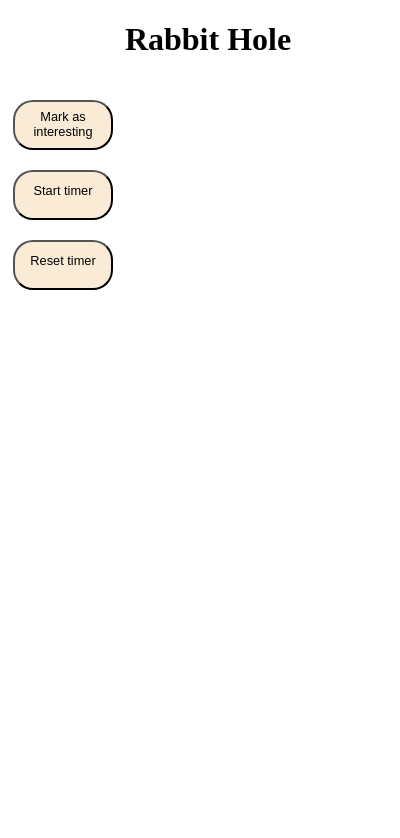
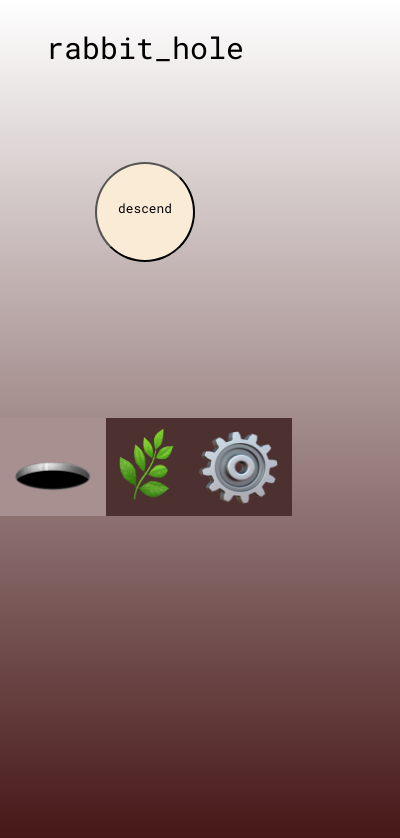
Before and after one commit to shashaty/rabbit-hole, a browser extension: page popup.html in a window 400 px wide. Drawn offline with Linux system fonts and the light colour scheme.

Commit message:
html & css skeleton

```diff
--- a/popup.html
+++ b/popup.html
@@ -1,73 +1,31 @@
-<!DOCTYPE html>
-<html>
+<!DOCTYPE HTML>
+<html lang="en">
 
 <head>
-    <style>
-        button {
-            background-color: antiquewhite;
-            display: block;
-            margin-left: auto;
-            margin-right: auto;
-            height: 50px;
-            width: 100px;
-            outline: none;
-            border-radius: 20px;
-        }
-
-        button:hover {
-            cursor: pointer;
-            color: red;
-            opacity: 0.4;
-        }
-
-        .wrapper {
-            width: 400px;
-            height: 300px;
-        }
-
-        .buttonContainer {
-            padding-top: 20px;
-        }
-
-        .buttonsWrapper {
-            width: 110px;
-            height: 60px;
-
-        }
-
-        .buttonText {
-            font-size: 0.8rem;
-            transform: translateY(-25%);
-        }
-
-        .mainHeader {
-            text-align: center;
-        }
-
-        #leftButtonsWrapper {
-            text-align: left;
-        }
-
-        #savePage {}
-
-        #pageDisplay {
-            text-align: center;
-            font-size: 1.5rem;
-        }
-
-        #timerDisplay {
-            text-align: right;
-        }
-
-    </style>
+    <meta charset="UTF-8">
+    <title>Rabbit Hole</title>
+    <link href="styles/styles.css" rel="stylesheet" type="text/css">
 </head>
 
 <body>
     <div class="wrapper">
 
         <h1 class="mainHeader">
-            Rabbit Hole
+            rabbit_hole
         </h1>
+
+
+        <div class="buttonsWrapper" id="centerButtonsWrapper">
+            <div class="buttonContainer" id="descentContainer">
+                <button id="descentButton">
+                    <p class="buttonText">
+                        descend
+                    </p>
+                </button>
+            </div>
+        </div>
+
+
 
 <div class="buttonsWrapper" id="leftButtonsWrapper">
     <div class="buttonContainer">
@@ -99,8 +57,27 @@
         <!-- test area for dynamic page name insertion -->
                </p>
                <p id="timerDisplay">
-            <!-- test area for dynamic timer insertion -->
+<!--        test area for dynamic timer insertion -->
             </p>
+
+
+        <div id="homeDiv" class="clickableDiv currentTab">
+            <img id="holeIcon" src="./images/hole_1f573.png">
+        </div>
+
+        <a href="./tabs/trees.html">
+            <div id="treesDiv" class="clickableDiv">
+                <img id="treeIcon" src="./images/branch.png">
+            </div>
+        </a>
+
+        <a href="./tabs/settings.html">
+            <div id="settingsDiv" class="clickableDiv">
+                <img id="settingsIcon" src="./images/gear_2699.png">
+            </div>
+        </a>
+
+
         <script src="popup.js"></script>
     </div>
 </body>
--- a/popup.js
+++ b/popup.js
@@ -3,6 +3,7 @@
 // found in the LICENSE file.
 
 'use strict';
+
 
 
 // when the #savePage button is clicked,
@@ -13,8 +14,18 @@ let savePage = document.getElementById('savePage'),
     pageDisplay = document.getElementById('pageDisplay'),
     timerToggle = document.getElementById('timerToggle'),
     timerReset = document.getElementById('timerReset'),
-    timerDisplay = document.getElementById('timerDisplay');
+    timerDisplay = document.getElementById('timerDisplay'),
+    descentButton = document.getElementById('descentButton'),
+    descentContainer = document.getElementById("descentContainer");
 
+descentButton.addEventListener("mouseover", function () {
+    descentContainer.classList.add("descentContainerOnHover");
+
+});
+
+descentButton.addEventListener("mouseout", function () {
+    descentContainer.classList.remove("descentContainerOnHover");
+});
 
 savePage.addEventListener("click", function () {
 
@@ -24,8 +35,8 @@ savePage.addEventListener("click", function () {
         'currentWindow': true
     }, function (tabs) {
         // save the page url and title
-        var url = tabs[0].url;
-        var title = tabs[0].title.replace(' - Wikipedia', '')
+        var url = tabs[0].url,
+            title = tabs[0].title.replace(' - Wikipedia', '');
         chrome.storage.sync.set({
             // key: value
             title: url
@@ -33,12 +44,15 @@ savePage.addEventListener("click", function () {
             // Prints out the saved url to the console of the popup window
             // (/not/ to the console of the active tab!)
             console.log('Value is set to ' + url);
-        })
-        pageDisplay.innerHTML = "Saved! " + title
+        });
+        pageDisplay.innerHTML = "Saved! " + title;
 
     });
 });
 
+
+// preliminary timer code, to be optimized further:
+// end goal is a visual stopwatch, with a start/stop and reset button.
 var timerToggled = false;
 var startTime = 0;
 var finishTime = 0;
@@ -56,32 +70,9 @@ timerToggle.addEventListener("click", function () {
         timerDisplay.innerHTML = timerDifference.toString() + " seconds!";
         startTime = 0;
         finishTime = 0;
-    };
+    }
 
 
 
 
 });
-
-// Sample color changing code from Chrome API tutorial
-// ----------------------------------------------------
-
-//let changeColor = document.getElementById('changeColor');
-//chrome.storage.sync.get('color', function (data) {
-//    changeColor.style.backgroundColor = data.color;
-//    changeColor.setAttribute('value', data.color);
-//});
-
-
-//changeColor.onclick = function (element) {
-//    let color = element.target.value;
-//    chrome.tabs.query({
-//        active: true,
-//        currentWindow: true
-//    }, function (tabs) {
-//        chrome.tabs.executeScript(
-//            tabs[0].id, {
-//                code: 'document.body.style.backgroundColor = "' + color + '";'
-//            });
-//    });
-//};
--- /dev/null
+++ b/styles/styles.css
@@ -0,0 +1,217 @@
+@import url('https://fonts.googleapis.com/css?family=Roboto+Mono');
+
+body {
+    background: linear-gradient(rgba(77, 48, 48, 0), #451616);
+    background-attachment: fixed;
+    width: 274px;
+    height: 496px;
+}
+
+.wrapper {
+
+    width: inherit;
+    height: inherit;
+    overflow: scroll;
+
+}
+
+.topLeftHeader {
+    position: absolute;
+    font-family: "Roboto Mono", monospace;
+    font-style: normal;
+    font-weight: normal;
+    line-height: normal;
+    font-size: .9375rem;
+    text-align: left;
+    opacity: 0.2;
+    margin-left: 10px;
+    transform: translateY(-75%);
+
+}
+
+
+.mainHeader {
+
+    font-family: "Roboto Mono", monospace;
+    font-style: normal;
+    font-weight: normal;
+    line-height: normal;
+    font-size: 1.875rem;
+    text-align: center;
+    position: relative;
+}
+
+#leftButtonsWrapper {
+    text-align: left;
+    display: none;
+}
+
+#centerButtonsWrapper {
+    display: inline;
+    margin: auto;
+}
+
+
+button {
+    background-color: antiquewhite;
+    display: block;
+    margin-left: auto;
+    margin-right: auto;
+    height: 50px;
+    width: 100px;
+    outline: none;
+    border-radius: 20px;
+}
+
+@keyframes darkenButton {
+    from {background-color: antiquewhite;}
+    to {background-color: red;}
+}
+
+button:hover {
+    cursor: pointer;
+    animation-name: darkenButton;
+    animation-duration: 6s;
+
+}
+
+.buttonContainer {
+
+
+}
+
+#descentContainer {
+
+    height: 250px;
+    width: 250px;
+
+    margin: auto;
+    display: flex;
+    justify-content: center;
+    align-items: center;
+
+}
+
+
+
+.descentContainerOnHover {
+    background-image: url(../images/fire-png-gif--489.gif);
+    background-position: 50% -145%;
+    background-size: 232px;
+    background-repeat: no-repeat;
+
+    height: 250px;
+    width: 250px;
+
+    margin: auto;
+    display: flex;
+    justify-content: center;
+    align-items: center;
+
+
+}
+
+.buttonsWrapper {
+    width: 110px;
+    height: 60px;
+
+}
+
+#descentButton {
+    display: inline-block;
+    border-radius: 50%;
+    height: 100px;
+    width: 100px;
+
+
+
+}
+
+.buttonText {
+    font-family: "Roboto Mono", monospace;
+    font-size: 0.8rem;
+    transform: translateY(-25%);
+}
+
+
+#savePage {}
+
+#pageDisplay {
+    text-align: center;
+    font-size: 1.5rem;
+}
+
+#timerDisplay {
+    text-align: right;
+}
+
+#homeDiv {
+    position: fixed;
+    width: 106px;
+    height: 98px;
+    left: 0px;
+    top: 418px;
+
+    /*    background-image: url("../images/hole_1f573.png") !important;*/
+    background-position: 50% 0%;
+    background-size: 75%;
+    background-repeat: no-repeat;
+    /*    background-blend-mode: soft-light;*/
+
+}
+
+#holeIcon {
+    width: 75%;
+    height: 75%;
+    margin-left: 12%;
+}
+
+#treesDiv {
+    position: fixed;
+    width: 80px;
+    height: 98px;
+    left: 106px;
+    top: 418px;
+
+
+}
+
+#treeIcon {
+    width: 75%;
+    height: 75%;
+    margin-left: 12%;
+    margin-top: 12%;
+}
+
+#settingsDiv {
+    position: fixed;
+    width: 106px;
+    height: 98px;
+    left: 186px;
+    top: 418px;
+
+
+}
+
+#settingsIcon {
+    width: 75%;
+    height: 75%;
+    margin-left: 12%;
+    margin-top: 12%;
+}
+
+.currentTab {
+    background: rgb(168, 144, 144) !important;
+
+}
+
+.clickableDiv {
+    background-color: rgba(77, 48, 48, 1);
+}
+
+.clickableDiv:hover {
+    background: rgb(168, 144, 144);
+
+    cursor: pointer;
+
+}
```
Also changed, not shown: contentscript.js (+0 -14 lines), options.html (+2 -0 lines), tabs/settings.html (added, +40 -0 lines), tabs/trees.html (added, +46 -0 lines), images/branch.png (added), images/fire-png-gif--489.gif (added), images/gear_2699.png (added), images/hole_1f573.png (added). Lines whose indentation alone changed are shown as unchanged.
